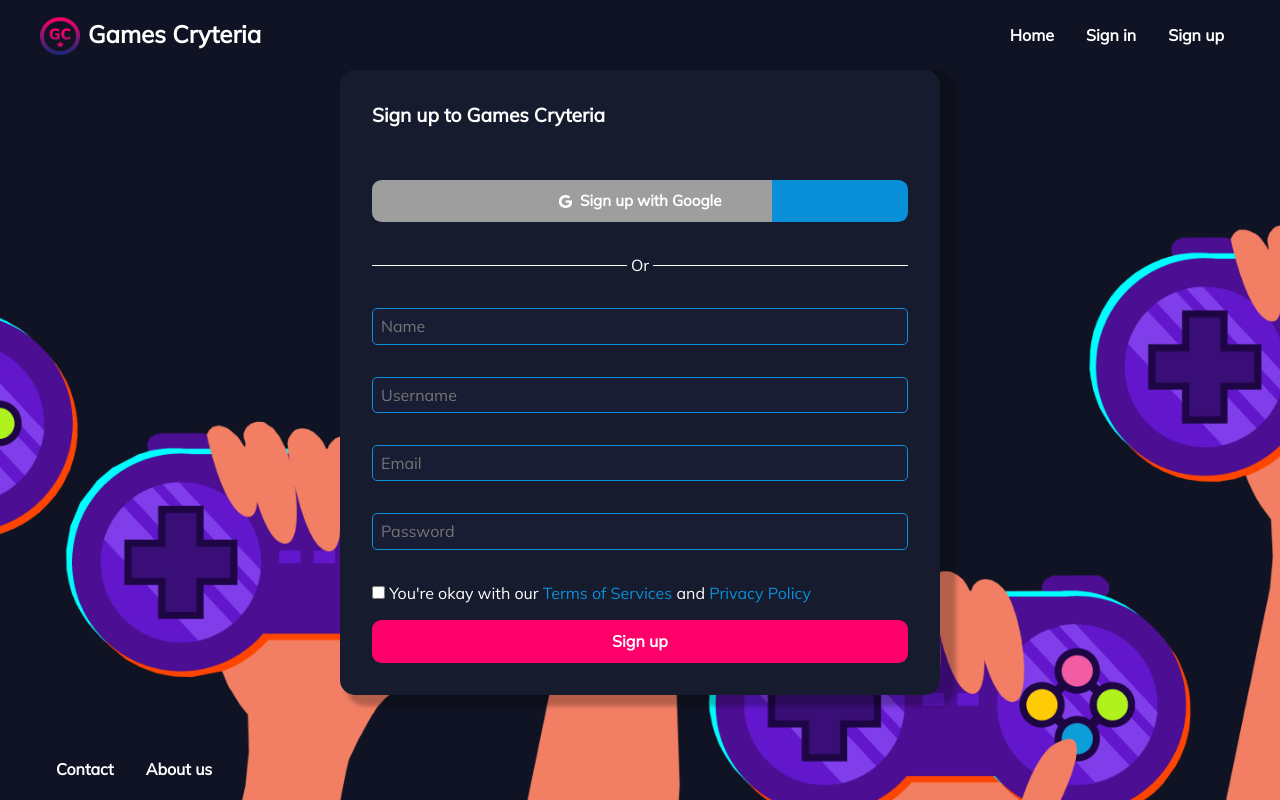
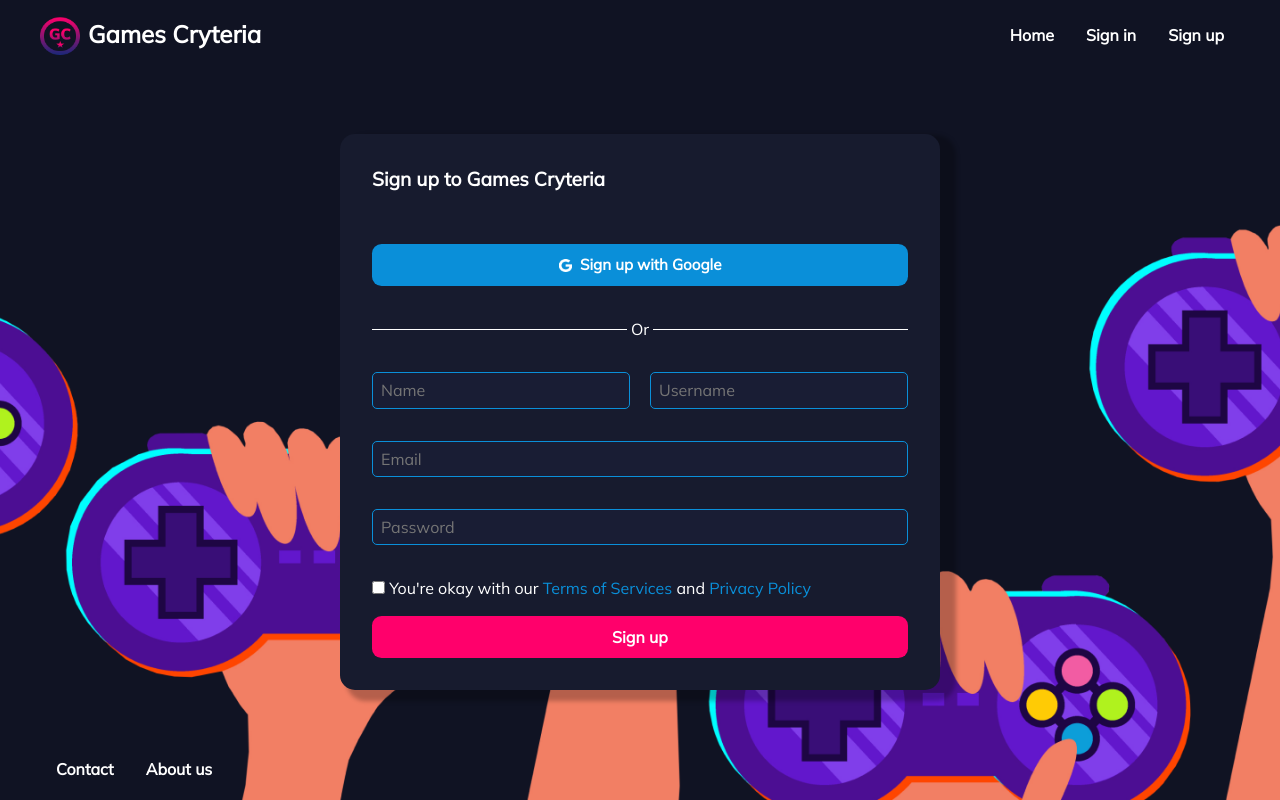
Before and after one commit to lastra-dev/games-cryteria, a PHP site: page /signup.html in a window 1280 px wide. Run offline with PHP 8.4, Linux system fonts and the light colour scheme; grey boxes are pictures that could not be loaded.

Commit message:
Change user column to row

```diff
--- a/css/sign-up.css
+++ b/css/sign-up.css
@@ -6,6 +6,7 @@
 }
 
 .signup-main-section .shadow-chart {
+  margin-top: 1em;
   display: flex;
   flex-direction: column;
   width: 600px;
@@ -17,40 +18,19 @@
   margin: 0;
 }
 
-.join-form {
-  background-color: #191d34;
-  width: 50vw;
-  max-width: 55%;
-  padding: 2rem 4rem;
-  border-radius: 20px;
+.name-input-group input:hover {
+  transform: scale(1.03);
 }
 
-h4 {
-  font-size: 1.2em;
-  margin: 0.67em 0;
+.name-input-group {
+  display: flex;
+  flex-direction: row;
+  margin-top: 2em;
+  justify-content: space-between;
 }
 
-h5 {
-  font-size: 5em;
-  margin: 0.67em 0;
-  text-justify: auto;
-}
-
-.join-form h4 {
-  padding: 0rem 0rem 2rem;
-}
-
-.input-group {
-  margin-bottom: 2rem;
-  display: flex;
-  flex-direction: column;
-}
-
-.input-group:last-child {
-  margin-bottom: 0;
-}
-
-.input-group input {
+.name-input-group input {
+  flex: 0.48;
   outline: none;
   background-color: #191d34;
   border: 1px solid #0a8fd9;
@@ -58,34 +38,6 @@ h5 {
   padding: 0.5em;
   color: inherit;
   border-radius: 5px;
-}
-
-.main-footer {
-  margin-top: 4em;
-}
-
-.btng {
-  color: white;
-  background-color: #0a8fd9;
-  padding: 0.75rem 1.5rem;
-  text-decoration: none;
-  font-size: 0.95rem;
-  outline: none;
-  border: none;
-  cursor: pointer;
-  border-radius: 0.6rem;
-  font-weight: bold;
-  background-image: url("../img/google icon.png");
-  background-repeat: no-repeat;
-}
-
-.btn1 {
-  color: white;
-  background-color: #ff006b;
-  padding: 0.75rem 1.5rem;
-  border-radius: 0.6rem;
-  text-decoration: none;
-  font-weight: bold;
 }
 
 .terms {
@@ -101,11 +53,18 @@ h5 {
   .signup-main-section .shadow-chart {
     width: 400px;
   }
+
+  .name-input-group input {
+    width: 0.5em;
+  }
 }
 
 @media (min-height: 800px){
   .joystick-background {
     background-size: 107em;
+  }
+  .signup-main-section .shadow-chart {
+    margin-top: 4em;
   }
 }
 
@@ -113,3 +72,7 @@ h5 {
   .joystick-background {
     background-size: 120em;
   }
+  .signup-main-section .shadow-chart {
+    margin-top: 7em;
+  }
+}
--- a/signup.html
+++ b/signup.html
@@ -34,20 +34,20 @@
           </button>
         </div>
         <div class="separator">Or</div>
-        <div class="sign-input-group">
+        <div class="name-input-group">
           <input type="text" placeholder="Name">
           <input type="text" placeholder="Username">
-          <input type="text" placeholder="Email">
-          <input type="text" placeholder="Password">
+        </div>
+        <div class="sign-input-group">
+          <input type="email" placeholder="Email">
+          <input type="password" placeholder="Password">
         </div>
         <div class="terms">
           <input type="checkbox">
           You're okay with our
           <a href="">Terms of Services</a> and <a href="">Privacy Policy</a>
         </div>
-        <div class="input-group">
-          <button type="submit" class="btn">Sign up</button>
-        </div>
+        <button type="submit" class="btn">Sign up</button>
       </form>
     </section>
     <div class="joystick-background"></div>
```
